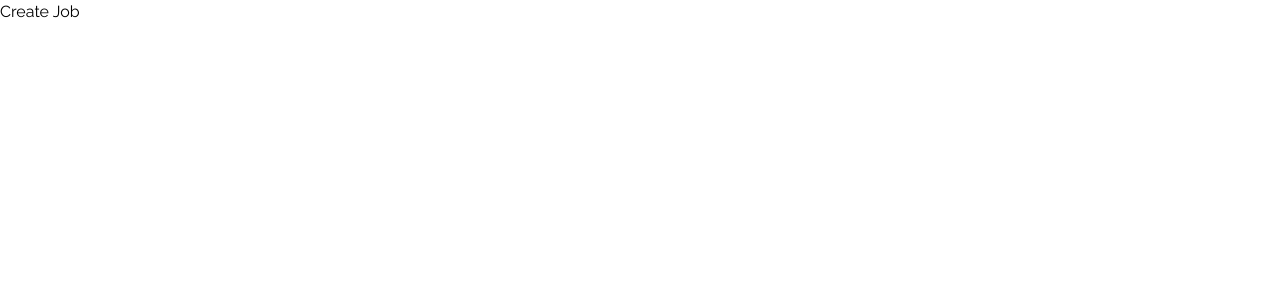
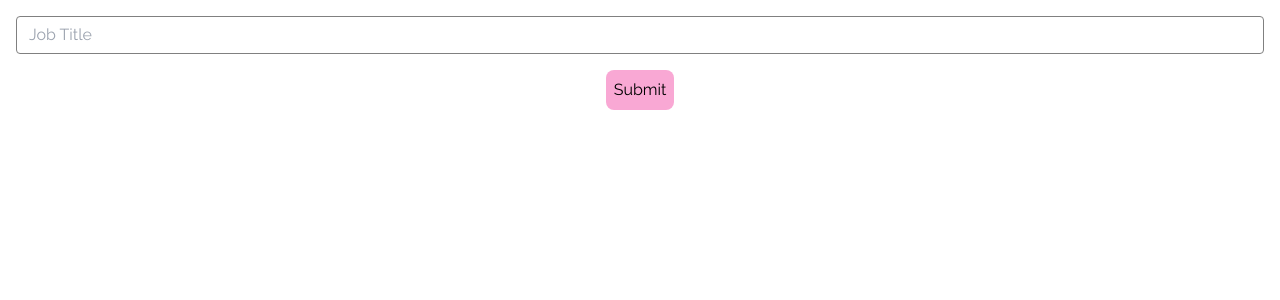
Before and after one commit to herby0sbourne/timesheet, a React (Create React App) app: page /create in a window 1280 px wide. Shown: the top 300 px of the page. Built offline with nearby package versions, Linux system fonts and the light colour scheme.

Commit message:
create CreateNewJob component

```diff
--- a/src/components/CreateJob.tsx
+++ b/src/components/CreateJob.tsx
@@ -1,5 +1,33 @@
+import React, { useContext, useState } from "react";
+import { useNavigate } from "react-router-dom";
+import { StoreContext } from "../provider/Store";
+import InputGroup from "./InputGroup";
+
 const CreateJob = () => {
-    return <div>Create Job</div>;
+    const navigate = useNavigate();
+    const [error, setError] = useState("");
+    const { createNewJob } = useContext(StoreContext);
+
+    const onSubmitHandler = (e: React.SyntheticEvent) => {
+        e.preventDefault();
+        const target = e.target as typeof e.target & {
+            job: { value: string };
+        };
+        const job = target.job.value;
+        if (job === "") return setError("invalid Job Title");
+        createNewJob(job);
+        navigate("/");
+    };
+
+    return (
+        <form className="px-4 text-center" onSubmit={onSubmitHandler}>
+            {error && <p>{error}</p>}
+            <InputGroup type="text" name="job" placeholder="Job Title" />
+            <button className="p-2 bg-pink-300 rounded-lg mt-4 mx-auto" type="submit">
+                Submit
+            </button>
+        </form>
+    );
 };
 
 export default CreateJob;
```
